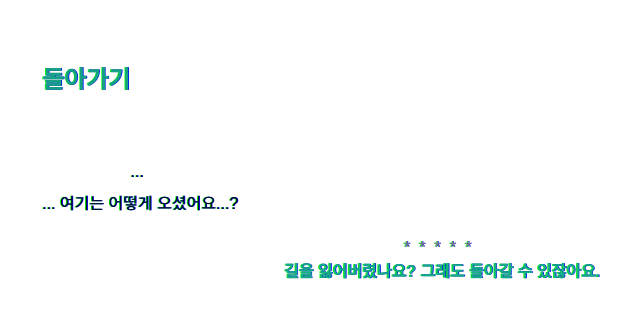
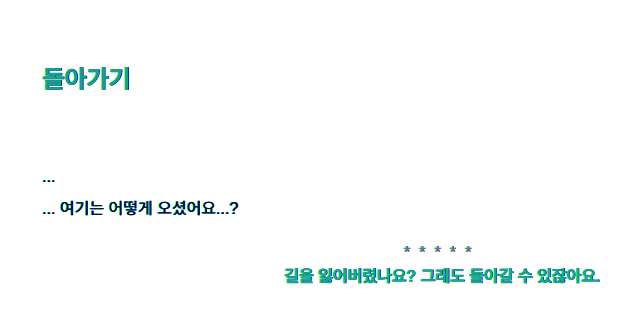
Before and after one commit to seil0224/seil0224.github.io, a Jekyll site: the page built from how.md, in a window 1280 px wide. Shown: the top 323 px of the page, without its empty margins (198-838 px from the left). Built offline with Jekyll 4.4.1, drawn with Linux system fonts in a browser that asks for light colours; some web fonts are replaced.

Commit message:
Update main.css

```diff
--- a/assets/css/main.css
+++ b/assets/css/main.css
@@ -101,8 +101,8 @@
     text-align: center; }
 
   .page-title__text {
-    font-weight: 500;
-    margin-bottom: 5px;
+    font-weight: 600;
+    margin-bottom: 10px;
     font-size: 100%; }
 
   .page-title__subtitle {
```
